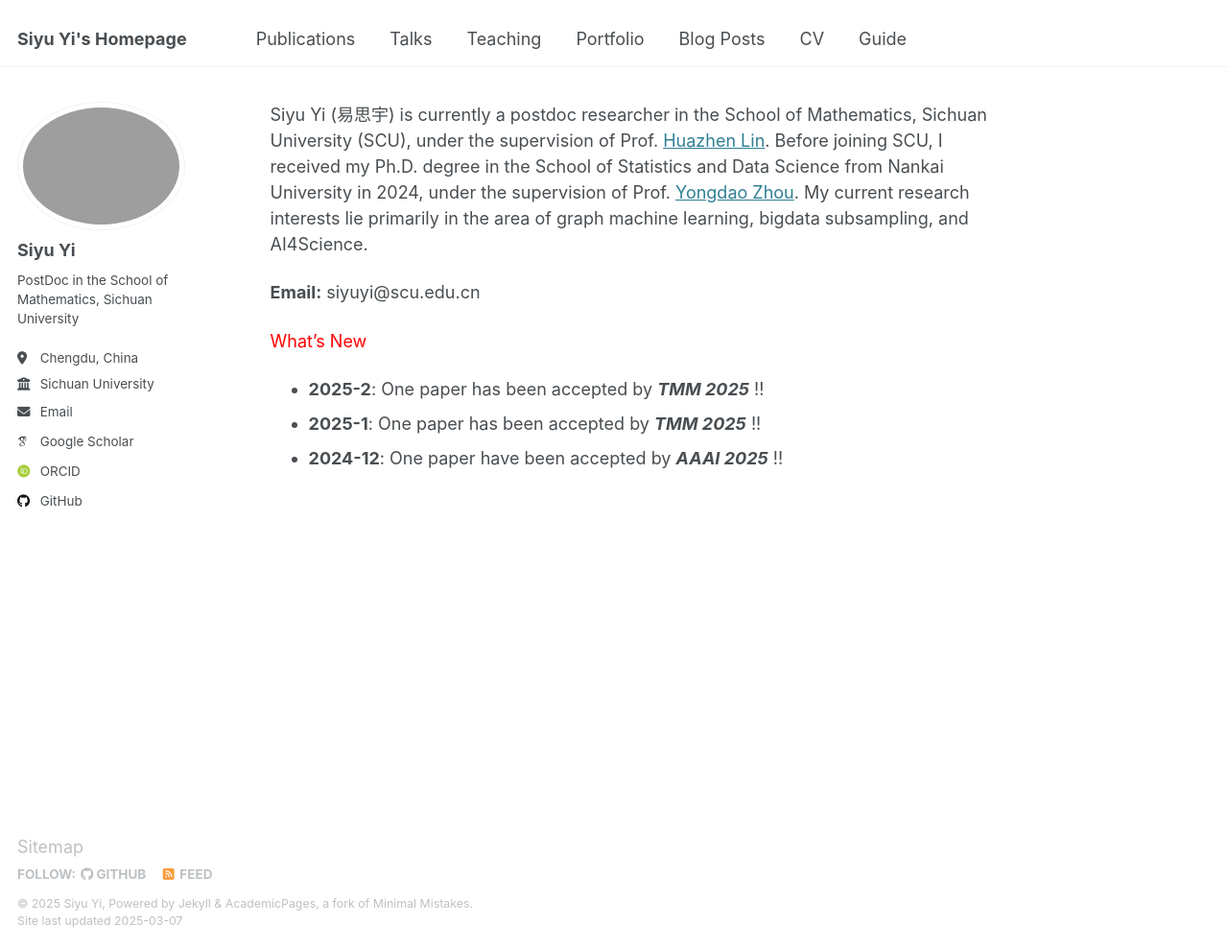
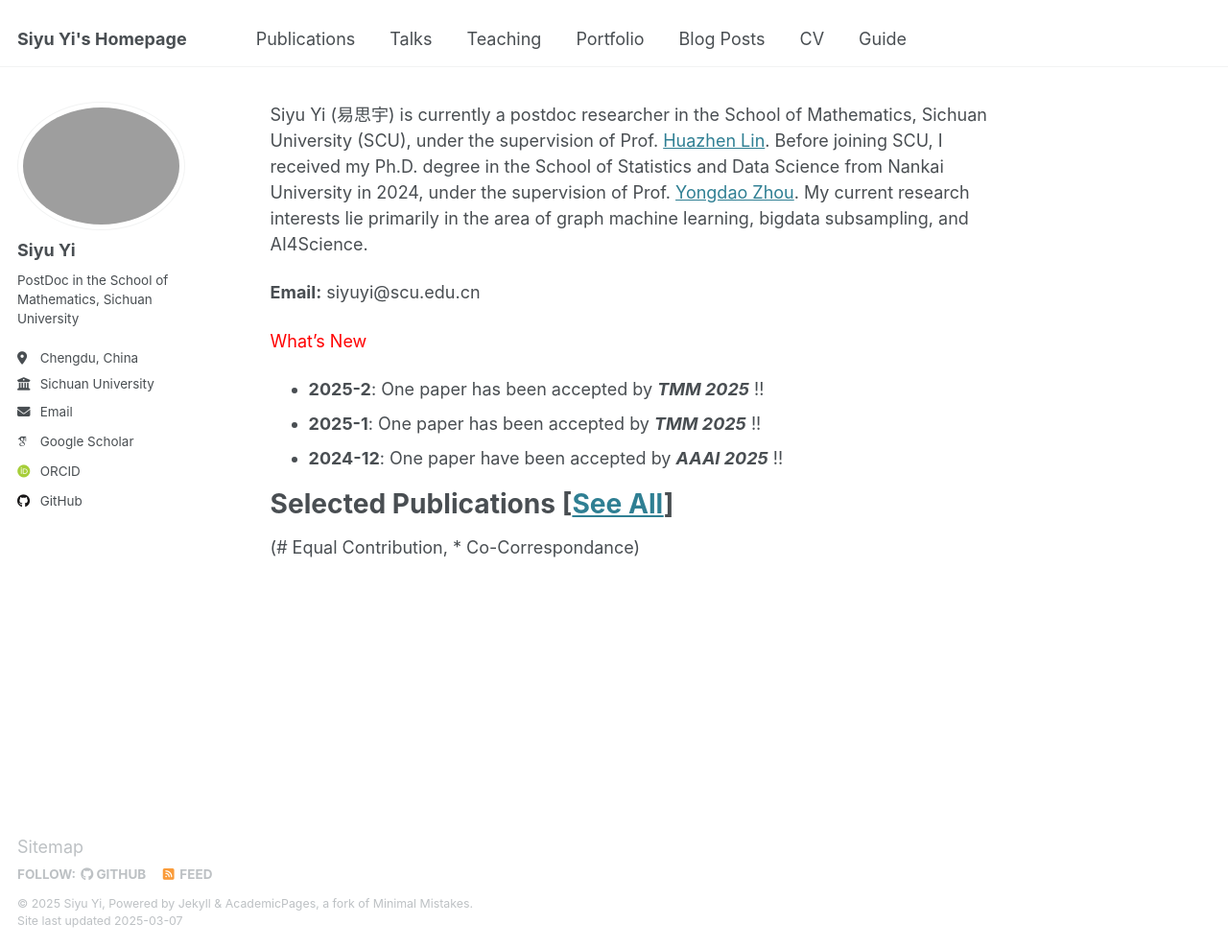
Before and after one commit to yisiyu95/yisiyu95.github.io, a Jekyll site: the page built from _pages/about.md, in a window 1280 px wide and 988 px high. Shown: the whole window at 96% size. Built offline with Jekyll 4.4.1, drawn with Linux system fonts in a browser that asks for light colours; some web fonts are replaced.

Commit message:
Update about.md

```diff
--- a/_pages/about.md
+++ b/_pages/about.md
@@ -18,3 +18,8 @@ Siyu Yi (易思宇) is currently a postdoc researcher in the School of Mathemati
 * **2025-2**: One paper has been accepted by ***TMM 2025*** !!
 * **2025-1**: One paper has been accepted by ***TMM 2025*** !!
 * **2024-12**: One paper have been accepted by ***AAAI 2025*** !!
+
+
+Selected Publications [[See All](https://yisiyu95.github.io/publications/)]
+=====
+(\# Equal Contribution, \* Co-Correspondance)
```
